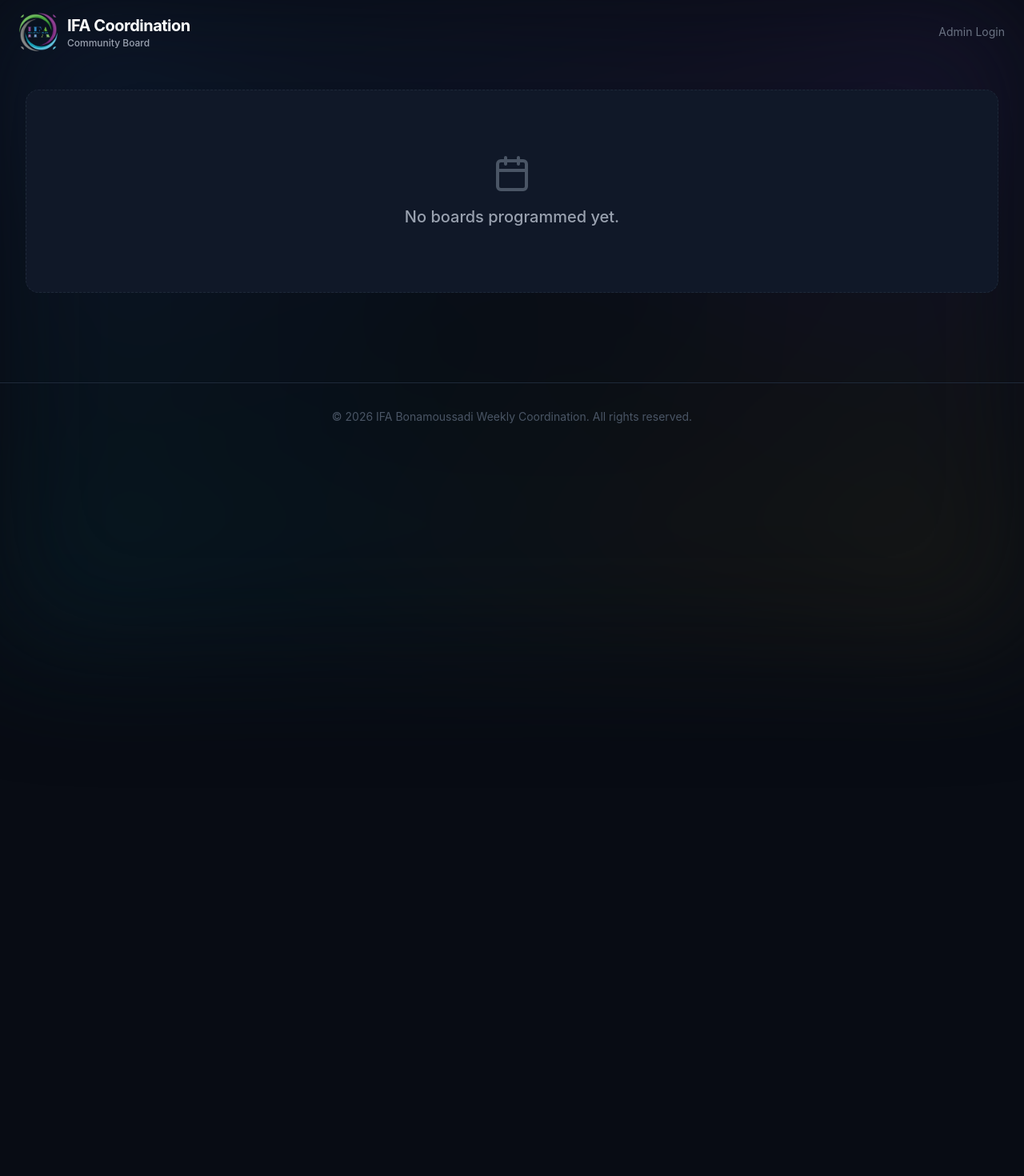
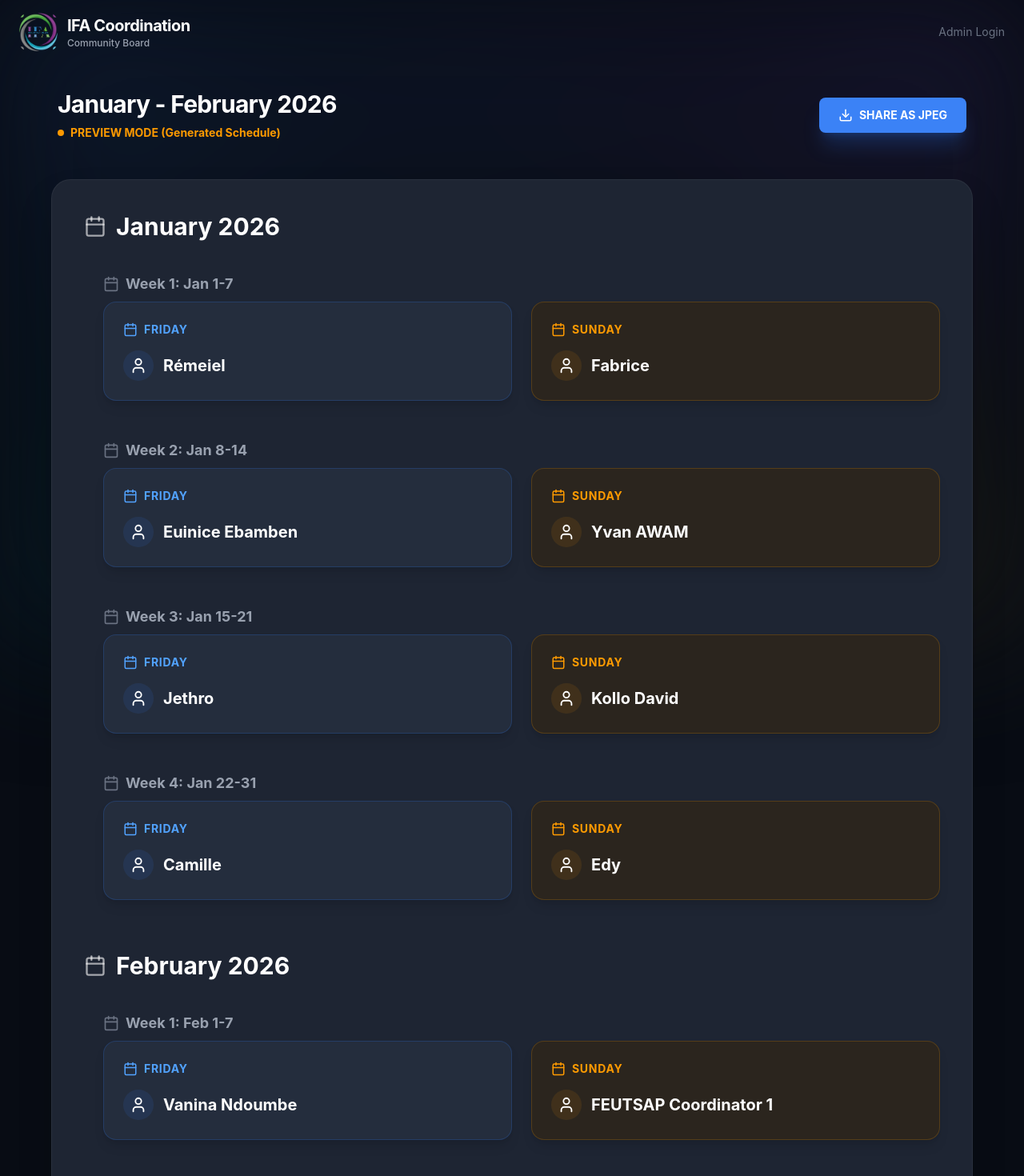
Before and after one commit to HIS-MAJESTY-KING-DAVID/IFA-Coordinators, a React (Vite) app in the folder client/: page / in a window 1280 px wide. Shown: the top 1470 px of the page at 80% size. Before the commit the page ends 800 px from the top, so only its background shows below. Built offline with nearby package versions, Linux system fonts and the light colour scheme; no server answers.

Commit message:
fix: prevent local network prompts and provide client-side fallback

```diff
--- a/client/src/components/PublicBoard.tsx
+++ b/client/src/components/PublicBoard.tsx
@@ -5,10 +5,14 @@ import type { MonthlyBoard } from '../utils/scheduler';
 import html2canvas from 'html2canvas';
 import { API_BASE_URL } from '../utils/config';
 
+import { INITIAL_COORDINATORS } from '../utils/constants';
+import { generateSchedule } from '../utils/scheduler';
+
 const PublicBoard: React.FC = () => {
     const [boards, setBoards] = useState<MonthlyBoard[]>([]);
     const [loading, setLoading] = useState(true);
     const [activeMonthIdx] = useState(0);
+    const [isOffline, setIsOffline] = useState(false);
     const boardRef = useRef<HTMLDivElement>(null);
 
     const handleDownloadImage = async () => {
@@ -32,13 +36,25 @@ const PublicBoard: React.FC = () => {
 
     const fetchBoards = async () => {
         try {
+            // If API_BASE_URL is empty (production fallback), don't even try localhost
+            if (!API_BASE_URL && window.location.hostname !== 'localhost') {
+                throw new Error('No API configured');
+            }
+
             const resp = await axios.get(`${API_BASE_URL}/api/boards`);
-            if (resp.data && Array.isArray(resp.data)) {
-                // Public view: show 2 months as implied by "January - February 2026" title in mockup
+            if (resp.data && Array.isArray(resp.data) && resp.data.length > 0) {
                 setBoards(resp.data.slice(0, 2));
+            } else {
+                throw new Error('Empty or invalid data');
             }
         } catch (err) {
-            console.error('Failed to fetch boards', err);
+            console.warn('Using client-side generation fallback', err);
+            setIsOffline(true);
+            // Fallback: Generate 2 months on the fly
+            const now = new Date();
+            const startMonth = `${now.getFullYear()}-${String(now.getMonth() + 1).padStart(2, '0')}`;
+            const { boards: fallbackBoards } = generateSchedule(INITIAL_COORDINATORS, startMonth, 2);
+            setBoards(fallbackBoards);
         } finally {
             setLoading(false);
         }
@@ -79,9 +95,17 @@ const PublicBoard: React.FC = () => {
         <div className="space-y-12 animate-in fade-in duration-700 max-w-6xl mx-auto pb-20">
             {/* Range Title and Share Button */}
             <div className="flex flex-col md:flex-row md:items-center justify-between gap-6 px-2">
-                <h2 className="text-3xl font-bold text-white tracking-tight">
-                    {pageTitle}
-                </h2>
+                <div className="space-y-2">
+                    <h2 className="text-3xl font-bold text-white tracking-tight">
+                        {pageTitle}
+                    </h2>
+                    {isOffline && (
+                        <p className="text-amber-500 text-sm font-bold flex items-center gap-2">
+                            <span className="w-2 h-2 rounded-full bg-amber-500 animate-pulse"></span>
+                            PREVIEW MODE (Generated Schedule)
+                        </p>
+                    )}
+                </div>
                 <button
                     onClick={handleDownloadImage}
                     className="flex items-center gap-2 bg-[#3B82F6] hover:bg-blue-600 text-white px-6 py-3 rounded-lg transition-all font-bold text-sm shadow-xl shadow-blue-500/20"
--- a/client/src/utils/config.ts
+++ b/client/src/utils/config.ts
@@ -1 +1,2 @@
-export const API_BASE_URL = import.meta.env.VITE_API_URL || 'http://localhost:5000';
+const isLocal = window.location.hostname === 'localhost' || window.location.hostname === '127.0.0.1';
+export const API_BASE_URL = import.meta.env.VITE_API_URL || (isLocal ? 'http://localhost:5000' : '');
--- /dev/null
+++ b/client/src/utils/constants.ts
@@ -0,0 +1,22 @@
+import type { Coordinator } from './scheduler';
+
+export const INITIAL_COORDINATORS: Coordinator[] = [
+    { "id": "1", "name": "Kollo David", "stars": 1, "available": true },
+    { "id": "2", "name": "Kollo Doris", "stars": 1, "available": true },
+    { "id": "3", "name": "Guy Ebamben", "stars": 1, "available": true },
+    { "id": "4", "name": "Euinice Ebamben", "stars": 1, "available": true },
+    { "id": "5", "name": "Mama CAROLINE", "stars": 1, "available": true },
+    { "id": "6", "name": "Rémeiel", "stars": 1, "available": true },
+    { "id": "7", "name": "MPILLA Coordinator 1", "stars": 1, "available": true },
+    { "id": "8", "name": "MPILLA Coordinator 2", "stars": 1, "available": true },
+    { "id": "9", "name": "Vanina Ndoumbe", "stars": 1, "available": true },
+    { "id": "10", "name": "Jethro", "stars": 1, "available": true },
+    { "id": "11", "name": "Edy", "stars": 1, "available": true },
+    { "id": "12", "name": "Elie Phanuel", "stars": 1, "available": true },
+    { "id": "13", "name": "Fabrice", "stars": 1, "available": true },
+    { "id": "14", "name": "FEUTSAP Coordinator 1", "stars": 1, "available": true },
+    { "id": "15", "name": "FEUTSAP Coordinator 2", "stars": 1, "available": true },
+    { "id": "16", "name": "Mama AWAM", "stars": 1, "available": true },
+    { "id": "17", "name": "Yvan AWAM", "stars": 1, "available": true },
+    { "id": "18", "name": "Camille", "stars": 1, "available": true }
+];
```
